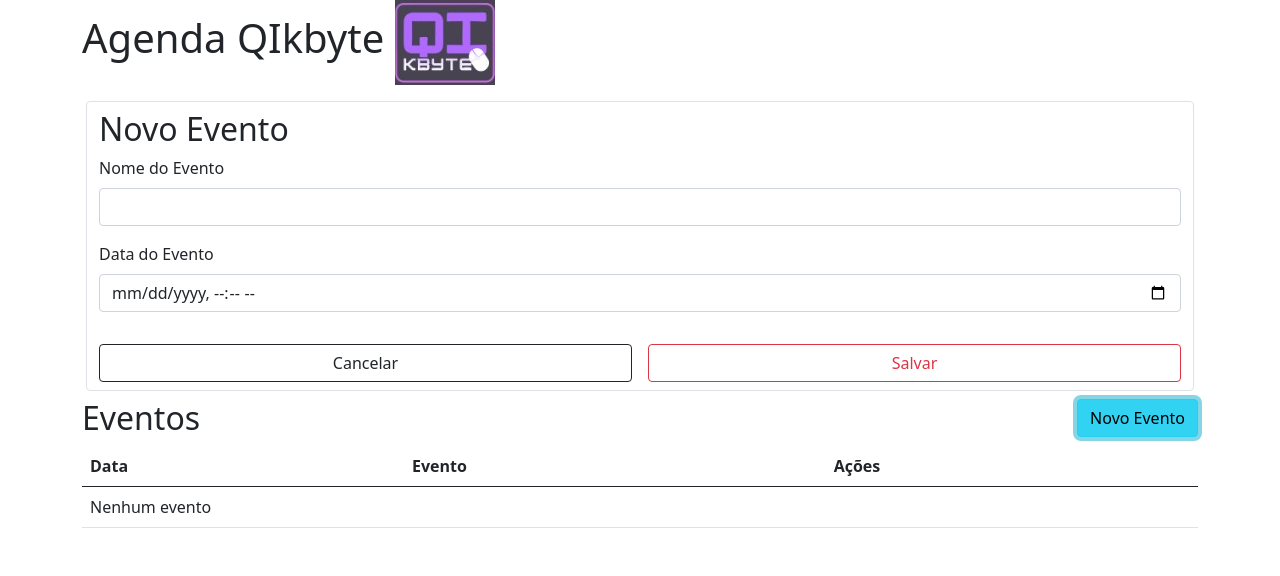
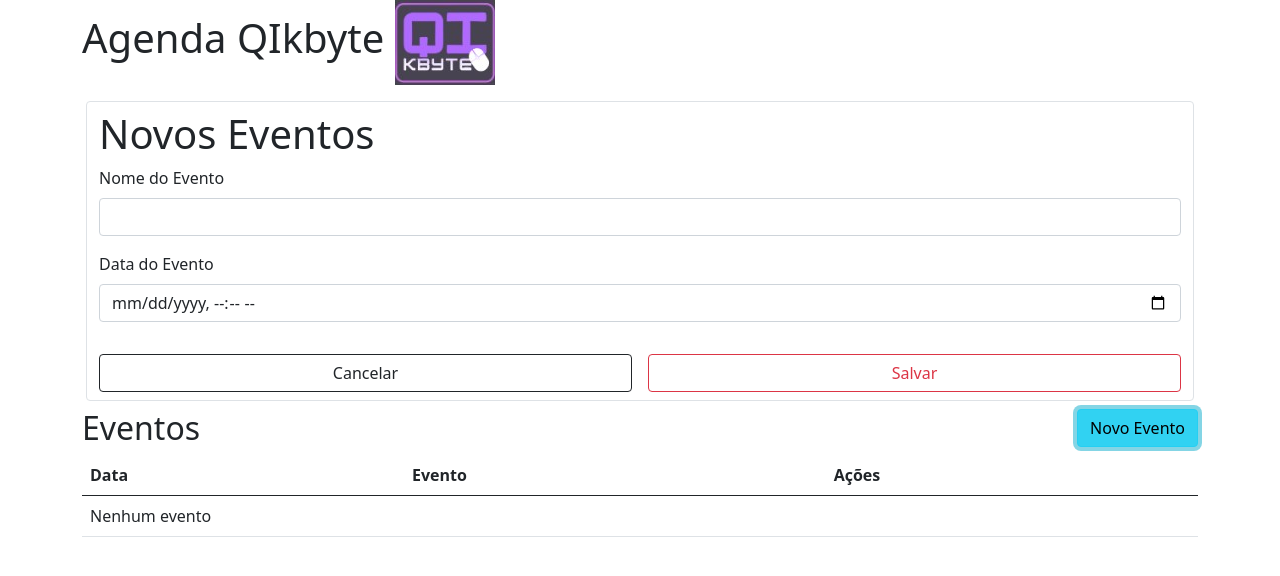
Before and after one commit to Vania1996/projeto-squad, a plain HTML site: page index.html in a window 1280 px wide. Both pictures are taken after a click on the button "Novo Evento". Drawn offline with nearby package versions, Linux system fonts and the light colour scheme.

Commit message:
Update index.html

```diff
--- a/index.html
+++ b/index.html
@@ -20,7 +20,7 @@
         <form action="" id="formNovoEvento">
           <div class="row">
             <div class="col-12">
-              <h2>Novo Evento</h2>
+              <h1>Novos Eventos</h1>
             </div>
           </div>
           <div class="row g-3">
```
